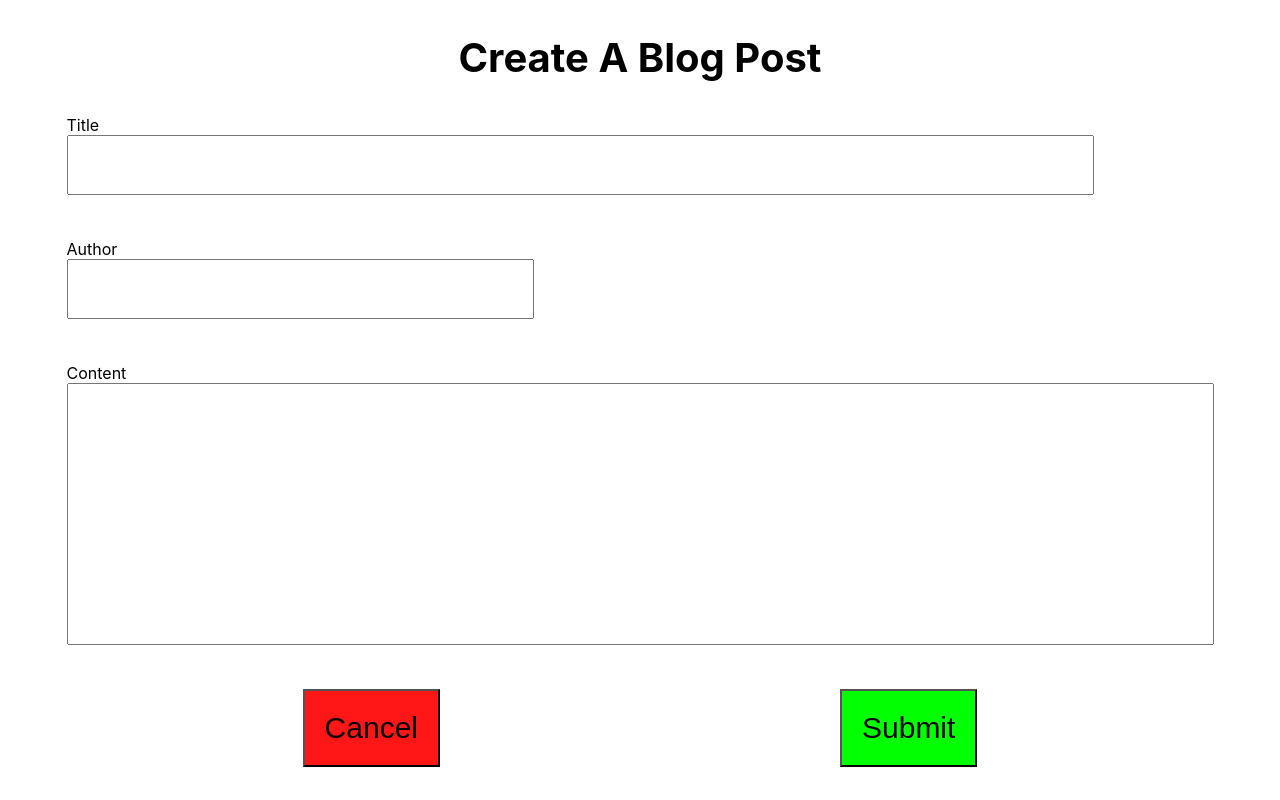
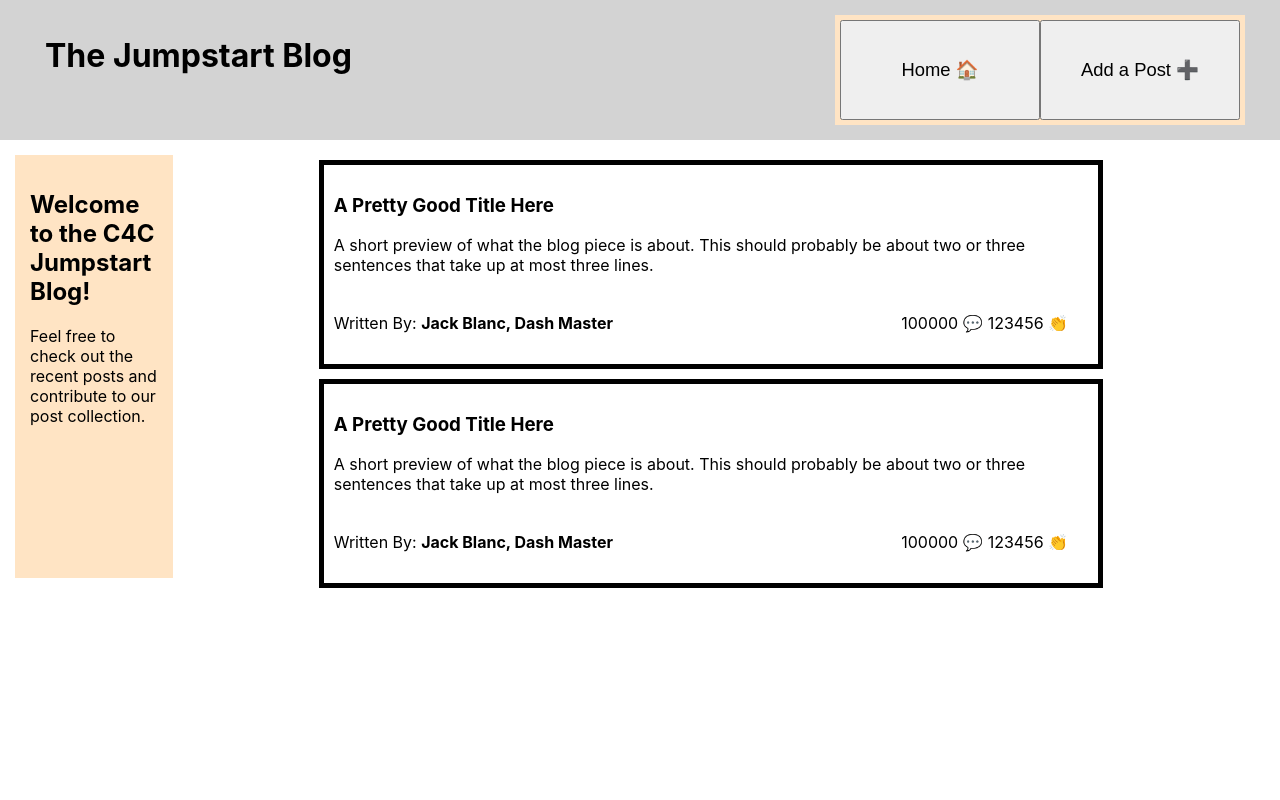
Before and after one commit to Code-4-Community/jumpstart-frontend, a React (Create React App) app: page / in a window 1280 px wide. Built offline with nearby package versions, Linux system fonts and the light colour scheme.

Commit message:
Add static home page

```diff
--- a/src/App.tsx
+++ b/src/App.tsx
@@ -1,10 +1,10 @@
 import React from 'react';
-import CreateBlogPost from './components/CreateBlogPost';
+import HomePage from './components/HomePage';
 
 const App: React.FC = () => {
   return (
     <div>
-      <CreateBlogPost />
+      <HomePage />
     </div>
   );
 };
--- /dev/null
+++ b/src/components/HomePage.tsx
@@ -0,0 +1,79 @@
+import React from 'react';
+import '../css/HomePage.css';
+
+const HomePage: React.FC = () => {
+  return (
+    <div id="homePage">
+      <div id="navBar">
+        <h1>The Jumpstart Blog</h1>
+        <div className="cardBackground">
+          <button>
+            Home <span role="img">🏠</span>
+          </button>
+          <button>
+            Add a Post <span role="img"> ➕</span>
+          </button>
+        </div>
+      </div>
+      <div id="homeComponents">
+        <div className="welcomeMessage cardBackground">
+          <h2>Welcome to the C4C Jumpstart Blog!</h2>
+          <p>
+            Feel free to check out the recent posts and contribute to our post
+            collection.
+          </p>
+        </div>
+        <div id="postBox">
+          <div id="postColumn">
+            <div className="post">
+              <h3 className="postTitle">A Pretty Good Title Here</h3>
+              <p>
+                A short preview of what the blog piece is about. This should
+                probably be about two or three sentences that take up at most
+                three lines.
+              </p>
+              <div className="postFooter">
+                <h4 className="postAuthor">
+                  Written By:{' '}
+                  <span className="authorName">Jack Blanc, Dash Master</span>
+                </h4>
+                <div className="commentsAndClaps">
+                  <h4 className="comments">
+                    100000 <span role="img">💬</span>
+                  </h4>
+                  <h4 className="claps">
+                    123456 <span role="img">👏</span>
+                  </h4>
+                </div>
+              </div>
+            </div>
+            <div className="post">
+              <h3 className="postTitle">A Pretty Good Title Here</h3>
+              <p>
+                A short preview of what the blog piece is about. This should
+                probably be about two or three sentences that take up at most
+                three lines.
+              </p>
+              <div className="postFooter">
+                <h4 className="postAuthor">
+                  Written By:{' '}
+                  <span className="authorName">Jack Blanc, Dash Master</span>
+                </h4>
+                <div className="commentsAndClaps">
+                  <h4 className="comments">
+                    100000 <span role="img">💬</span>
+                  </h4>
+                  <h4 className="claps">
+                    123456 <span role="img">👏</span>
+                  </h4>
+                </div>
+              </div>
+            </div>
+          </div>
+        </div>
+      </div>
+    </div>
+  );
+};
+
+export default HomePage;
--- /dev/null
+++ b/src/css/HomePage.css
@@ -0,0 +1,74 @@
+#navBar {
+  display: flex;
+  flex-direction: row;
+  justify-content: space-between;
+  padding: 15px;
+  background-color: lightgray;
+}
+
+h1 {
+  margin-left: 30px;
+}
+
+button {
+  font-size: 115%;
+  height: 100px;
+  width: 200px;
+}
+
+.cardBackground {
+  padding: 5px;
+  background-color: bisque;
+  margin: 0 20px 0;
+}
+
+.welcomeMessage {
+  width: 10%;
+  margin: 15px;
+  padding: 15px;
+}
+
+#homeComponents {
+  display: flex;
+  flex-direction: row;
+}
+
+#postBox {
+  display: flex;
+  flex-direction: row;
+  justify-content: center;
+  margin-top: 15px;
+}
+
+#postColumn {
+  display: flex;
+  flex-direction: column;
+  width: 75%;
+}
+
+.post {
+  border: 5px solid black;
+  padding: 10px;
+  margin: 5px 0;
+}
+
+.postFooter {
+  display: flex;
+  flex-direction: row;
+  justify-content: space-between;
+}
+
+.commentsAndClaps {
+  display: flex;
+  flex-direction: row;
+  padding: 0 15px;
+}
+
+h4 {
+  font-weight: normal;
+  padding-right: 5px;
+}
+
+.authorName {
+  font-weight: bold;
+}
```
Also changed, not shown: 1 other file (tests, documents, lock files or other folders).
